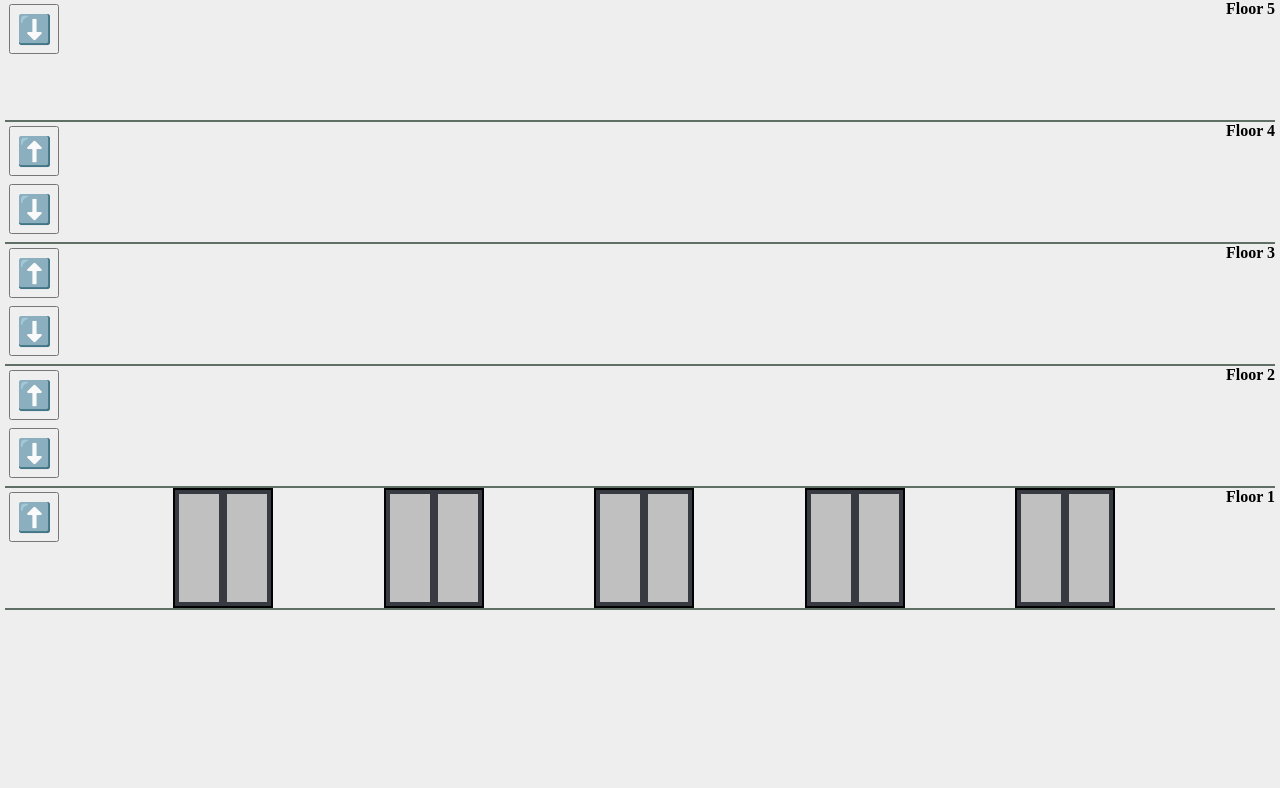
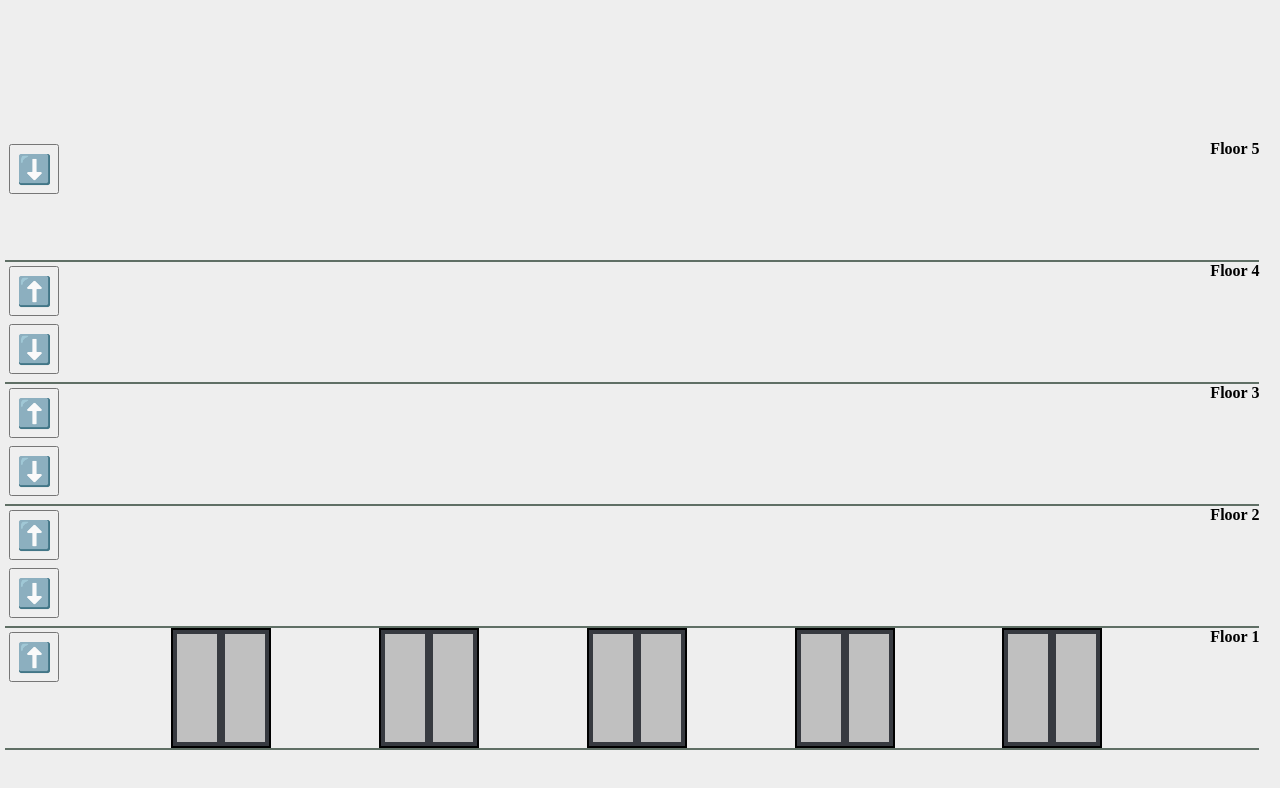
Before and after one commit to AtulHande03a/Lift-Simulation, a plain HTML site: page index.html in a window 1280 px wide. Both pictures are taken after typing "5", "5" into the empty fields and a click on the input "Submit". Drawn offline with Linux system fonts and the light colour scheme.

Commit message:
fix: floor css fixed

```diff
--- a/src/css/style.css
+++ b/src/css/style.css
@@ -61,6 +61,9 @@ body {
 }
 .floors-container {
   margin-bottom: 50px;
+  position: absolute;
+  bottom: 0;
+  left: 0;
 }
 
 .floors-container > div {
@@ -70,6 +73,7 @@ body {
   justify-content: space-between;
   margin-left: 5px;
   margin-right: 5px;
+  width: 98vw;
 }
 .floors-container button {
   display: block;
@@ -88,6 +92,12 @@ body {
 }
 
 /* Lift Container */
+.lift-simulation-container {
+  height: 100vh;
+  width: 100vw;
+  position: relative;
+}
+
 .lift {
   position: relative;
   width: 100px;
```
